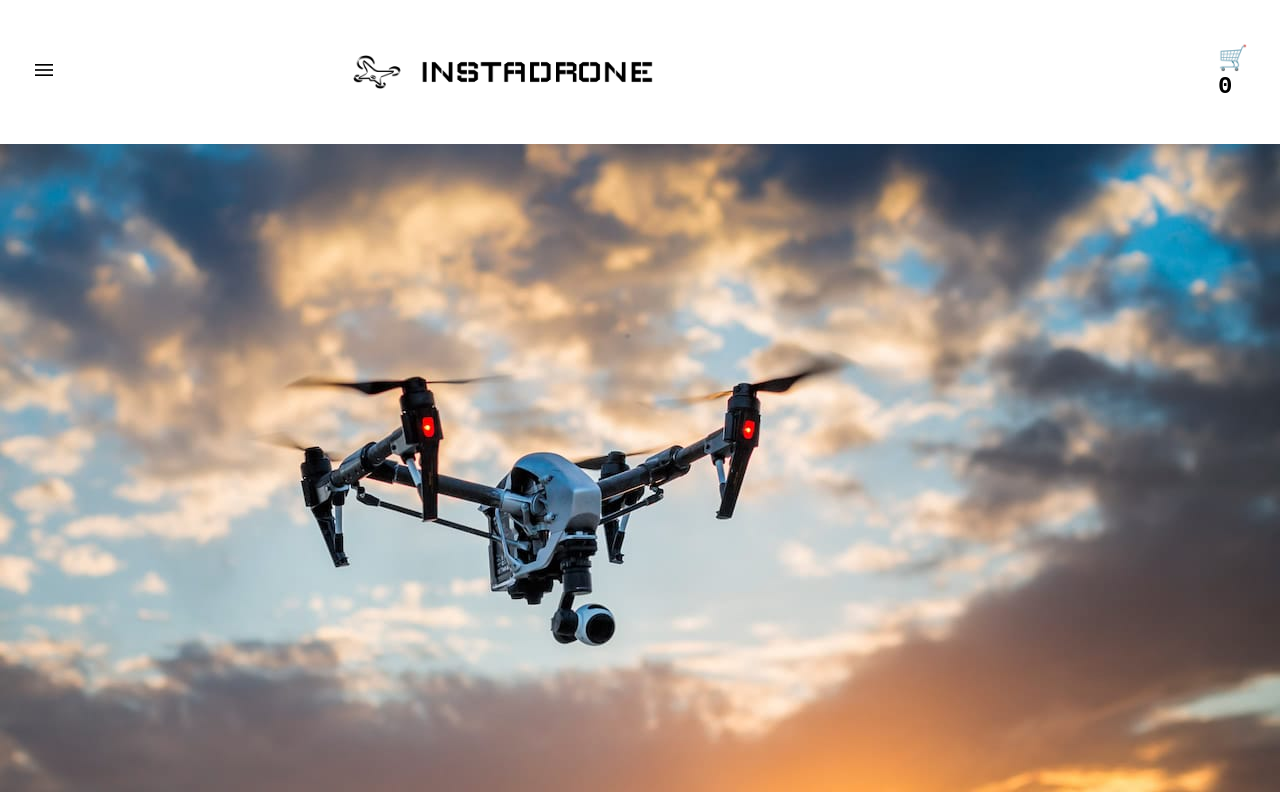
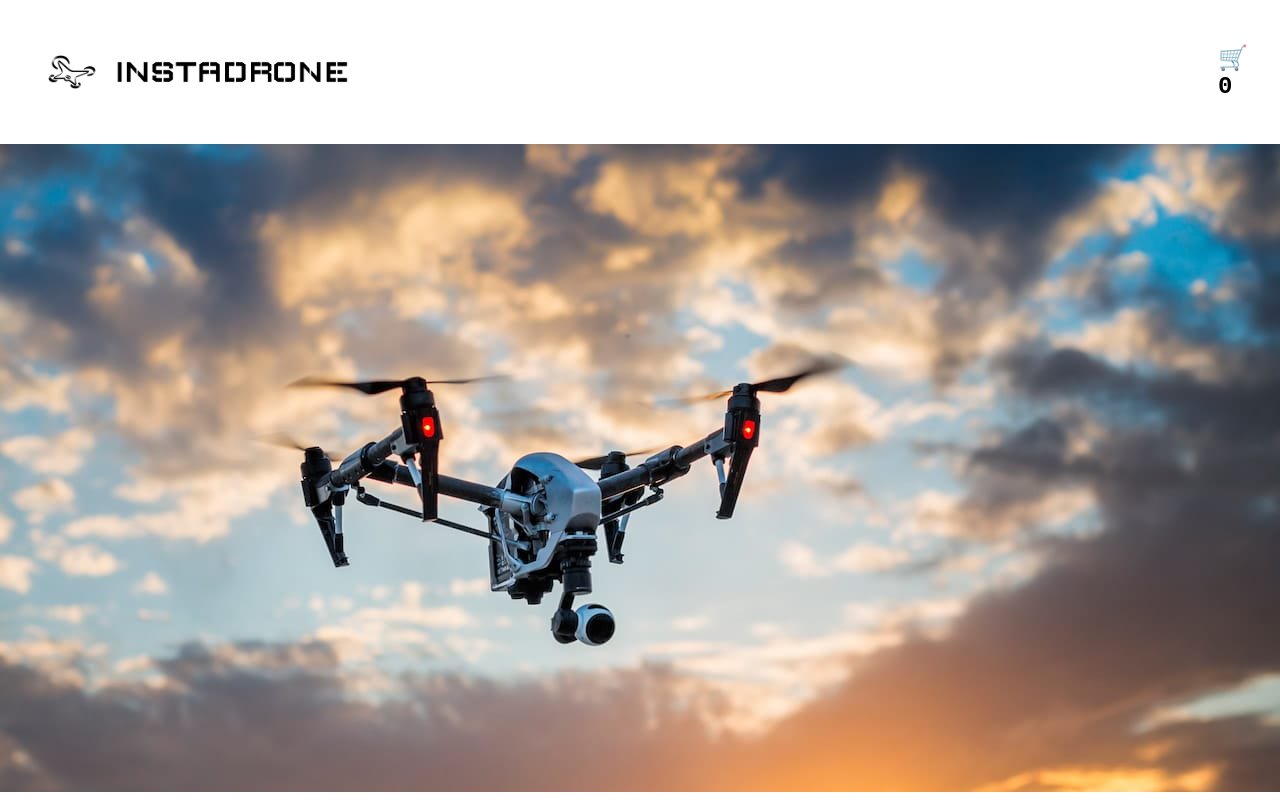
Before and after one commit to Sebasbh/shopping-cart, a plain HTML site: page Drones-proyecto-main/Drones_proyecto - final/index.html in a window 1280 px wide. Shown: the top 800 px of the page. Drawn offline with nearby package versions, Linux system fonts and the light colour scheme.

Commit message:
quite el navbar

```diff
--- a/Drones-proyecto-main/Drones_proyecto - final/index.html
+++ b/Drones-proyecto-main/Drones_proyecto - final/index.html
@@ -15,10 +15,6 @@
          <main class="container">
             <!-- HEADER -->
             <section class="header">
-               <!-- BOTON HAMBURGUESA -->
-               <div class="btn_hamburgesa">
-                  <span class="material-symbols-outlined" onclick="openNav()">menu</span>
-               </div>
                <!-- CONTENEDOR DEL LOGO -->
                <div class="logo">
                   <img class="logo1" src="Fotos/logo_dron.png" alt="">
```
